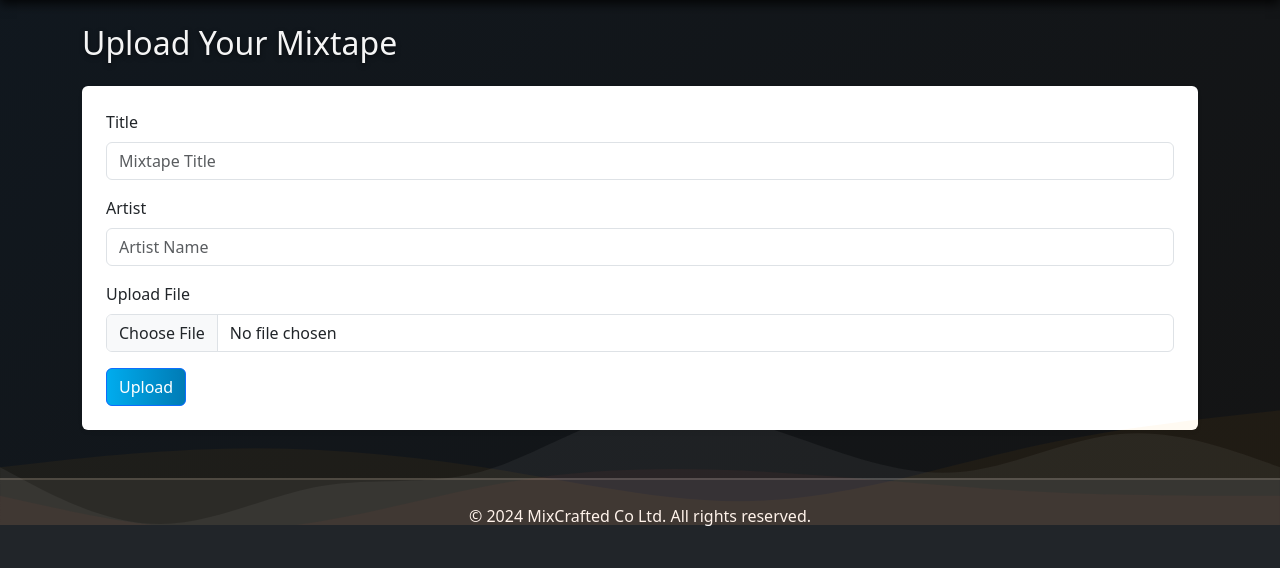
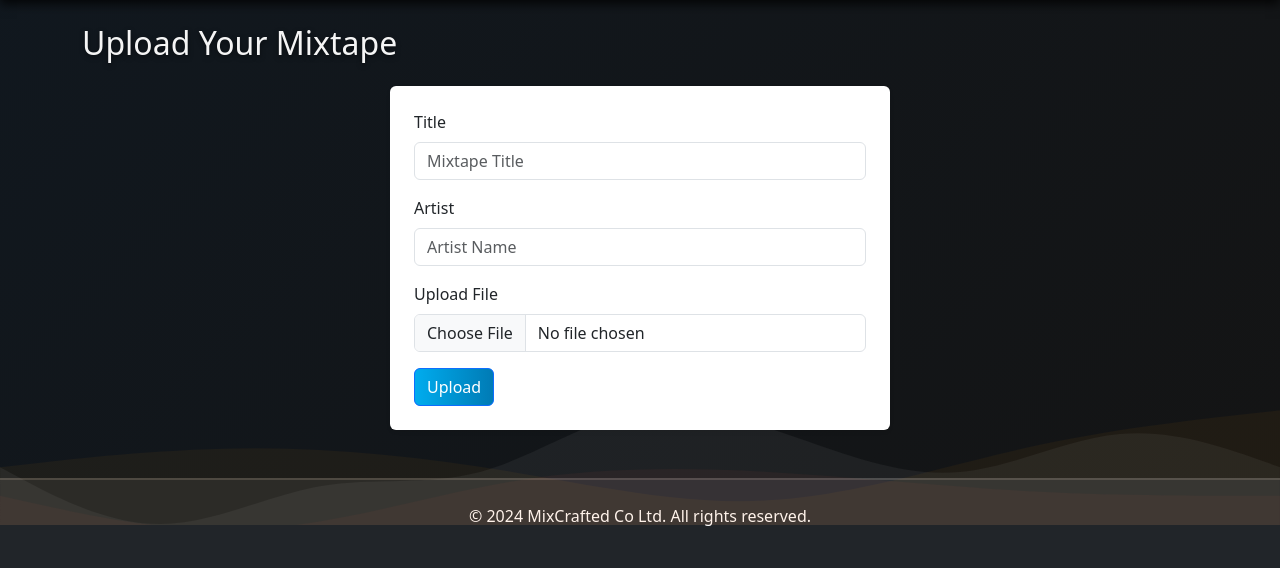
Before and after one commit to Joshkaki00/Bootstrap-Sprint-v2, a Flask app: page /upload in a window 1280 px wide. Shown: the part 275-843 px from the top of the page. Run offline with Flask 3, Linux system fonts and the light colour scheme; some libraries are stand-ins or nearby versions.

Commit message:
updated form styling

```diff
--- a/static/styles.css
+++ b/static/styles.css
@@ -182,9 +182,14 @@ footer {
     z-index: 1; /* Ensure hero content is above the waveform */
 }
 
-
 .waveform-svg path {
     fill-opacity: 0.05; /* Subtle waveform visibility */
+}
+
+/* Form Container */
+.form-container {
+    max-width: 500px; /* Restricts the form width */
+    margin: 0 auto;   /* Centers the form */
 }
 
 /* Featured Section Titles */
--- a/templates/upload.html
+++ b/templates/upload.html
@@ -43,6 +43,7 @@
     <main class="container my-4">
         <section class="mb-5">
             <h2 class="h2 mb-4" style="color: #f5f5f5;">Upload Your Mixtape</h2>
+            <div class="form-container mx-auto">
                 <form class="bg-white p-4 rounded shadow-sm" action="/upload" method="post" enctype="multipart/form-data">
                     <div class="mb-3">
                         <label for="title" class="form-label">Title</label>
@@ -58,6 +59,7 @@
                     </div>
                     <button type="submit" class="btn btn-primary">Upload</button>
                 </form>
+            </div>
         </section>
     </main>
     <footer class="bg-dark text-white p-4 text-center">
```
Lines whose indentation alone changed are shown as unchanged.
